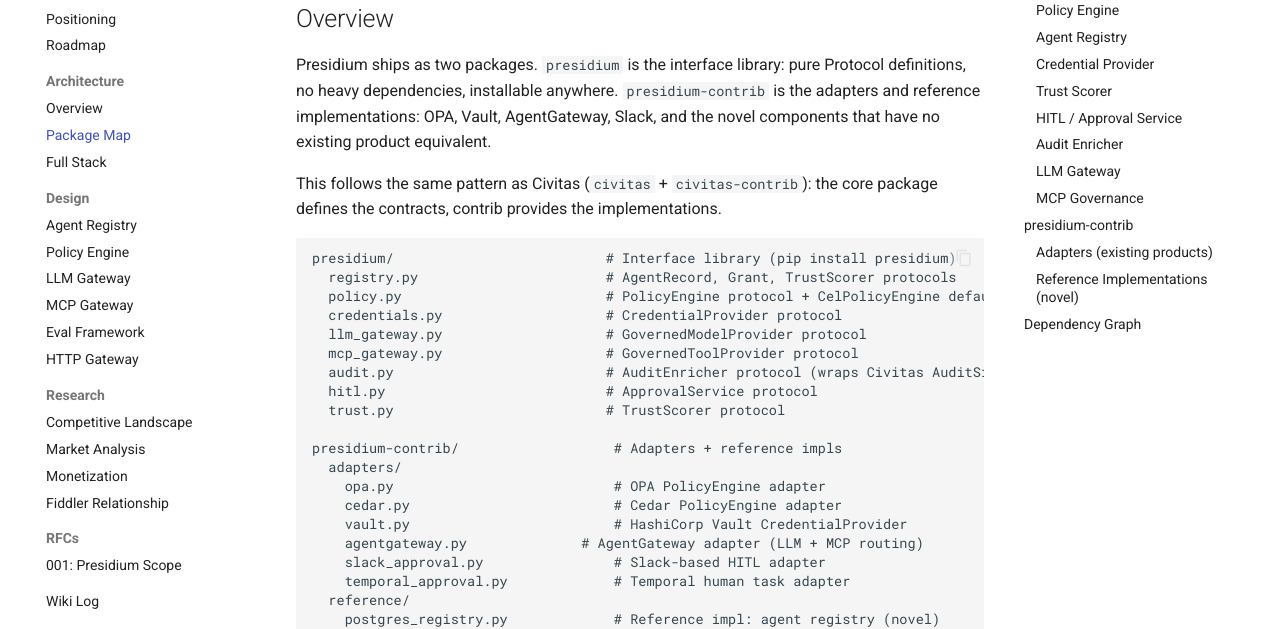
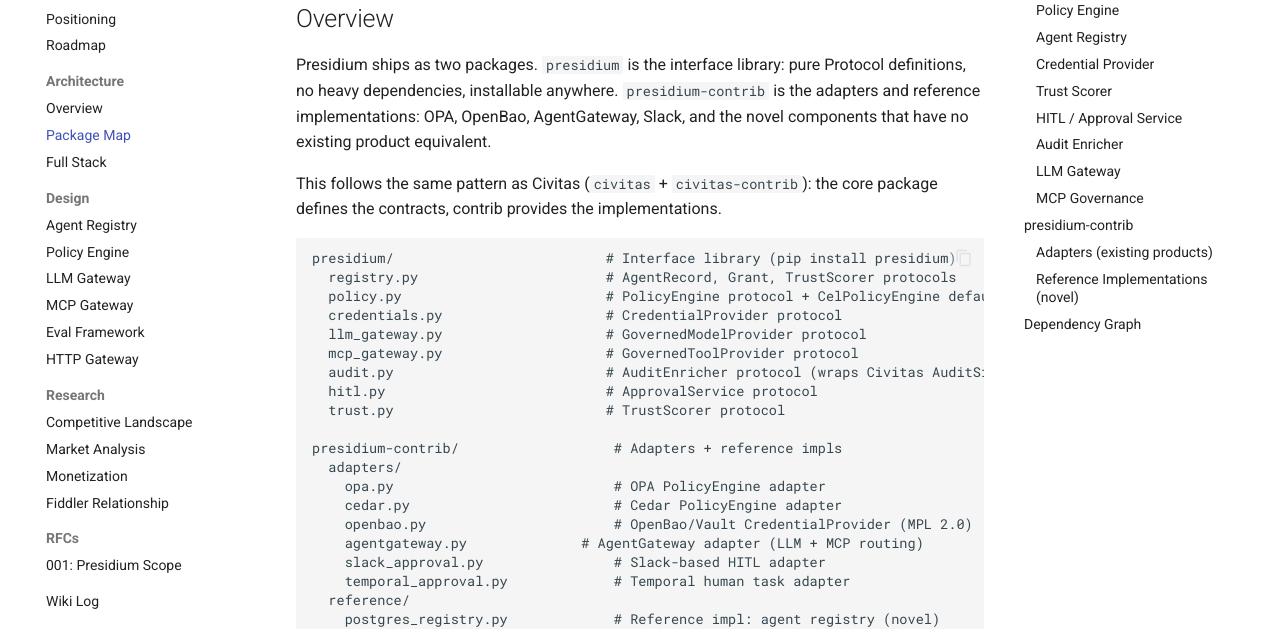
Before and after one commit to civitas-io/presidium, an MkDocs documentation site: the page built from docs/architecture/packages.md, in a window 1280 px wide and 1400 px high, scrolled down 547 px. Shown: the part 179-808 px from the top of the window. Built offline with MkDocs 1.6.1 and Material for MkDocs 9.7.7, drawn with Linux system fonts in a browser that asks for light colours; comment, search, counter and statistics services are not loaded; some of the changed text lies outside the part shown.

Commit message:
chore: replace Vault with OpenBao across all docs and config
HashiCorp Vault moved to BSL 1.1 (Aug 2023), now an IBM product.
OpenBao is the MPL 2.0 community fork under Linux Foundation /
OpenSSF Sandbox — true OSS, API-compatible with Vault via hvac.

Rename vault extra/module to openbao across: AGENTS.md, roadmap,
packages.md, contrib pyproject.toml, and README. Existing Vault
deployments work unchanged since OpenBao uses the same API.

```diff
--- a/docs/architecture/packages.md
+++ b/docs/architecture/packages.md
@@ -7,7 +7,7 @@
 
 ## Overview
 
-Presidium ships as two packages. `presidium` is the interface library: pure Protocol definitions, no heavy dependencies, installable anywhere. `presidium-contrib` is the adapters and reference implementations: OPA, Vault, AgentGateway, Slack, and the novel components that have no existing product equivalent.
+Presidium ships as two packages. `presidium` is the interface library: pure Protocol definitions, no heavy dependencies, installable anywhere. `presidium-contrib` is the adapters and reference implementations: OPA, OpenBao, AgentGateway, Slack, and the novel components that have no existing product equivalent.
 
 This follows the same pattern as Civitas (`civitas` + `civitas-contrib`): the core package defines the contracts, contrib provides the implementations.
 
@@ -26,7 +26,7 @@
   adapters/
     opa.py                           # OPA PolicyEngine adapter
     cedar.py                         # Cedar PolicyEngine adapter
-    vault.py                         # HashiCorp Vault CredentialProvider
+    openbao.py                       # OpenBao/Vault CredentialProvider (MPL 2.0)
     agentgateway.py              # AgentGateway adapter (LLM + MCP routing)
     slack_approval.py                # Slack-based HITL adapter
     temporal_approval.py             # Temporal human task adapter
@@ -48,7 +48,7 @@
 |---|---|---|---|---|---|
 | Policy Engine | `PolicyEngine` | `CelPolicyEngine` (in-process CEL) | `PolicyService` GenServer | OPA, Cedar | |
 | Agent Registry | `AgentRegistry` | `InMemoryRegistry` / `SqliteRegistry` | `RegistryService` (Postgres) | | Postgres registry with grants + trust |
-| Credential Provider | `CredentialProvider` | `EnvCredentialProvider` / `FileCredentialProvider` | | HashiCorp Vault, AWS Secrets Manager | |
+| Credential Provider | `CredentialProvider` | `EnvCredentialProvider` / `FileCredentialProvider` | | OpenBao (Vault-compatible), AWS Secrets Manager | |
 | Trust Scorer | `TrustScorer` | `RuleBasedTrustScorer` | `LearningTrustScorer` | | Trust scoring for AI agents |
 | HITL / Approval | `ApprovalService` | `CallbackApprovalProvider` | | Slack, Temporal, PagerDuty | |
 | Audit Enricher | `AuditEnricher` | `InProcessAuditEnricher` | | Datadog, Splunk, ELK (via Civitas AuditSink) | |
@@ -324,7 +324,7 @@
 
 **`adapters/cedar.py`** — Cedar `PolicyEngine` adapter. Use when you need Cedar's authorization model (entity-based, fine-grained).
 
-**`adapters/vault.py`** — HashiCorp Vault `CredentialProvider`. Reads secrets from Vault's KV engine. Handles token renewal.
+**`adapters/openbao.py`** — OpenBao `CredentialProvider`. Reads secrets from OpenBao/Vault KV v2 engine via `hvac`. Handles token renewal. API-compatible with HashiCorp Vault — existing Vault deployments work unchanged. OpenBao is the MPL 2.0 community fork under Linux Foundation / OpenSSF Sandbox.
 
 **`adapters/agentgateway.py`** — AgentGateway `GovernedModelProvider` + `GovernedToolProvider`. Routes LLM and MCP calls through AgentGateway (Linux Foundation). Native CEL policy engine, OpenTelemetry observability, A2A protocol support. Replaces LiteLLM adapter — AgentGateway is agent-centric (LLM + MCP + A2A) rather than LLM-centric.
 
```
Also changed, not shown: AGENTS.md (+5 -5 lines), docs/vision/roadmap.md (+3 -3 lines), packages/presidium-contrib/README.md (+1 -1 lines), 3 other files.
